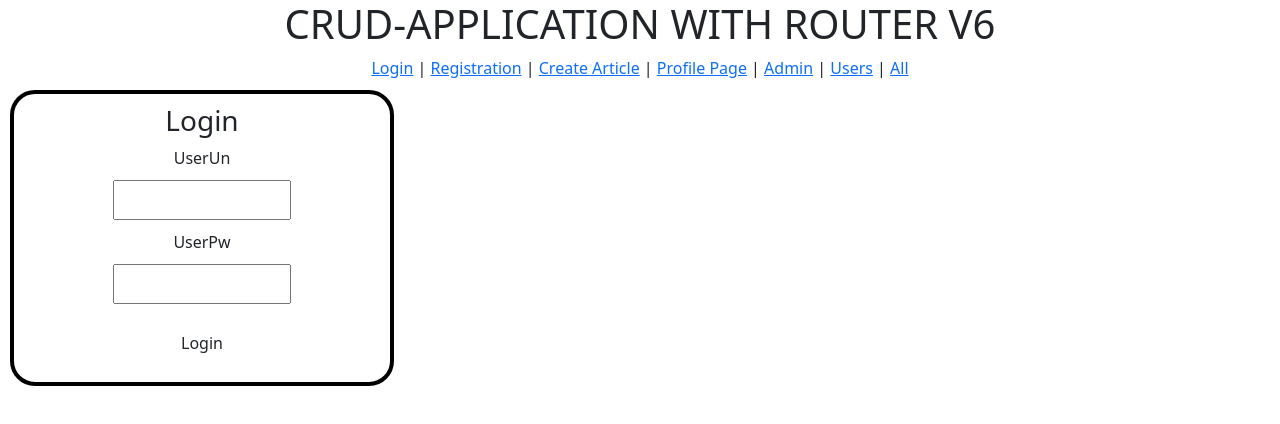
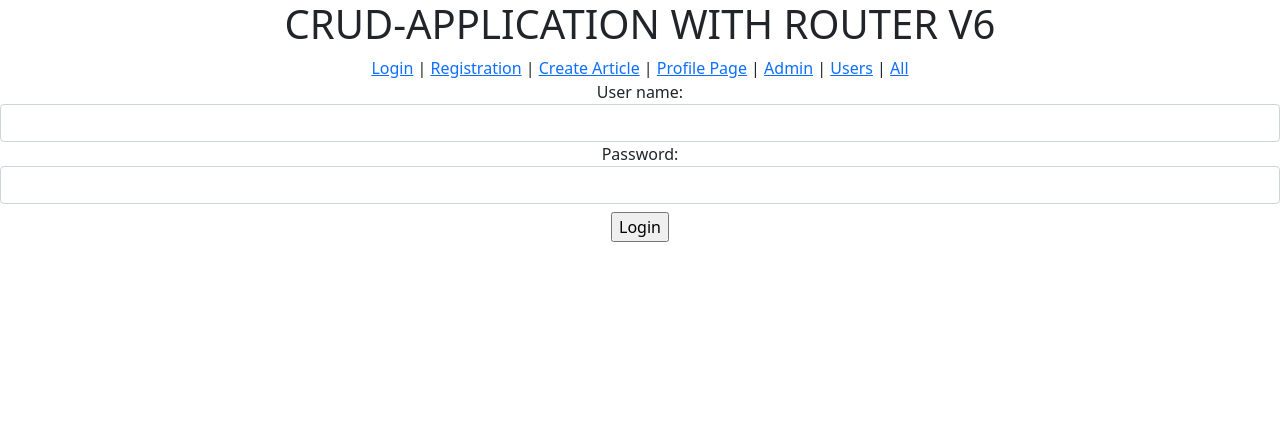
Before and after one commit to PapD1020/Kando-Szakdolgozat-2021-2022, a React (Create React App) app in the folder Szakdogához/CRUD-APPLICATION/client/: page /login in a window 1280 px wide. Shown: the top 424 px of the page. Built offline with nearby package versions, Linux system fonts and the light colour scheme; no server answers.

Commit message:
validation and data communication with back-end works, login works

```diff
--- a/Szakdogához/CRUD-APPLICATION/client/src/routes/login.js
+++ b/Szakdogához/CRUD-APPLICATION/client/src/routes/login.js
@@ -1,4 +1,5 @@
 import React, {useEffect, useState} from "react";
+import { useForm } from "react-hook-form";
 import '../App.css';
 import Axios from 'axios';
 
@@ -10,6 +11,17 @@ export default function Login(){
     const [LoginStatus, setLoginStatus] = useState('');
 
     Axios.defaults.withCredentials = true;
+
+    const{
+        register,
+        handleSubmit,
+        formState:{errors}
+    } = useForm();
+
+    const onSubmit = (data) => {
+        //alert(JSON.stringify(data));
+        submitUserDataLogin();
+    }; // your form submit function which will invoke after successful validation
 
     const submitUserDataLogin = () => {
 
@@ -42,23 +54,49 @@ export default function Login(){
     }, []);
 
     return(
-        <div className="smallContainer">
-          <div className='form'>
-            <h3>Login</h3>
-                <label>UserUn</label>
-                <input type="text" name="userUn" onChange={(e) => {
-                    setUserUnLogin(e.target.value);
-                }}></input>
+        <div>
+            <form onSubmit={handleSubmit(onSubmit)}>
+                <div className="form-group">
+                    <label>User name:</label>
+                    <input type="text" className="form-control"{
+                        ...register("userName", {
+                            required: true,
+                            minLength: 3,
+                            maxLength: 30,
+                            pattern: /^[A-Za-z]+$/i //valószínűleg nincsenek benne ékezetes betűk, javítani kell
+                        })
+                    } onChange={(e) => {
+                        setUserUnLogin(e.target.value);
+                    }}/>
 
-                <label>UserPw</label>
-                <input type="password" name="userPw" onChange={(e) => {
-                    setUserPwLogin(e.target.value);
-                }}></input>
+                    {errors?.userName?.type === "required" && <div><h5>This field is required!</h5><p>Your must enter your user name.</p></div>}
+                    {errors?.userName?.type === "minLength" && <div><h5>Your user name is too short.</h5><p>Your user name length must be between 3 and 30 characters.</p></div>}
+                    {errors?.userName?.type === "maxLength" && <div><h5>Your user name is too long.</h5><p>Your user name length must be between 3 and 30 characters.</p></div>}
+                    {errors?.userName?.type === "pattern" && <div><h5>Forbidden character usage.</h5><p>You must use alphabetical characters only.</p></div>}
+                </div>
 
-                <button className="btn" onClick={submitUserDataLogin}>Login</button>
-            </div>
+                <div className="form-group">
+                    <label>Password: </label>
+                    <input type="password" className="form-control"{
+                        ...register("userPw", {
+                            required: true,
+                            minLength: 8,
+                            maxLength: 16
+                        })
+                    } onChange={(e) => {
+                        setUserPwLogin(e.target.value);
+                    }}/>
 
-            <h1>{LoginStatus}</h1>
+                    {errors?.userPw?.type === "required" && <div><h5>This field is required!</h5><p>Your must enter your password.</p></div>}
+                    {errors?.userPw?.type === "minLength" && <div><h5>Your password is too short.</h5><p>Your password length must be between 8 and 16 characters.</p></div>}
+                    {errors?.userPw?.type === "maxLength" && <div><h5>Your password is too long.</h5><p>Your password length must be between 8 and 100 characters.</p></div>}
+                </div>
+
+
+                <h1>{LoginStatus}</h1>
+
+                <input type="submit" value={"Login"}/> {/*Kell egybe ellenörző, küldő gomb vagy külön-külön ha nem megy egybe */}
+            </form>
         </div>
     );
 }
```
